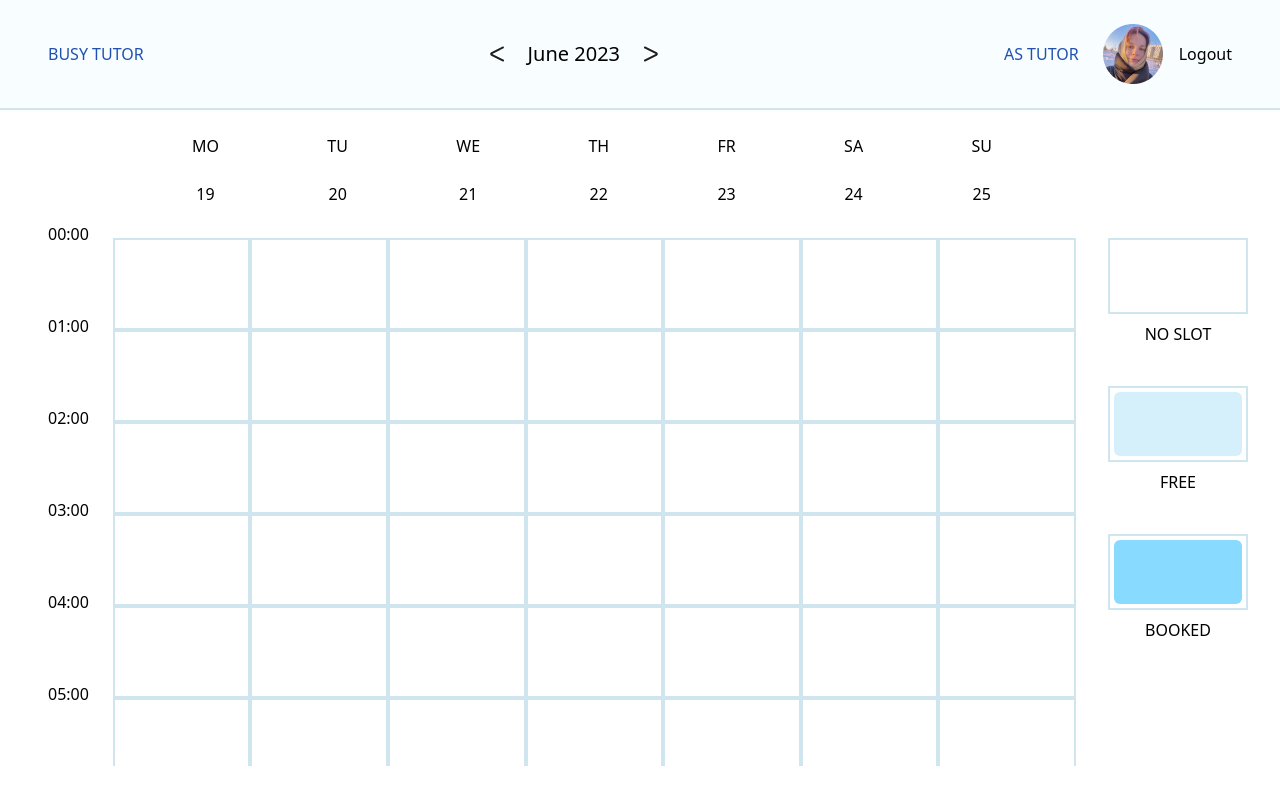
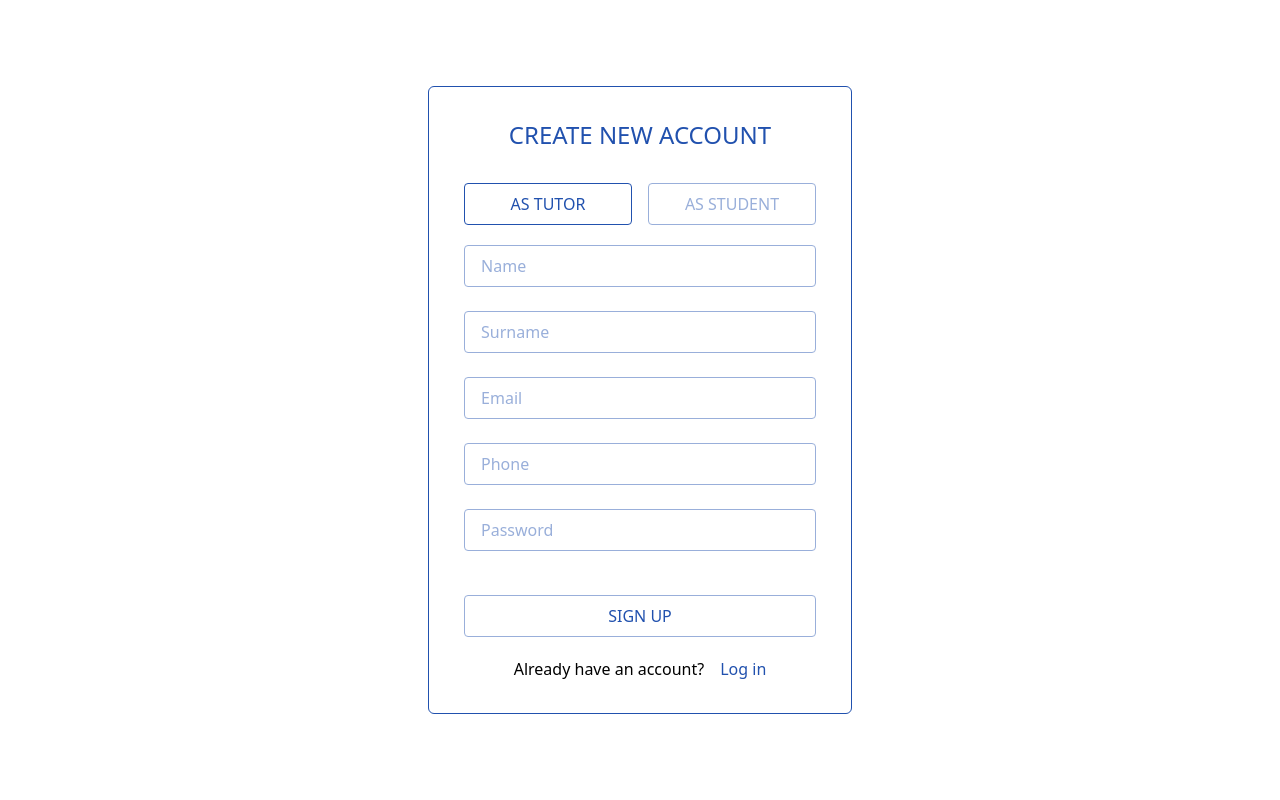
Before and after one commit to mpvnlv/Busy_tutor, a React (Create React App) app in the folder frontend/: page / in a window 1280 px wide. Built offline with nearby package versions, Linux system fonts and the light colour scheme.

Commit message:
Add registration page

```diff
--- a/frontend/package.json
+++ b/frontend/package.json
@@ -9,7 +9,9 @@
     "@testing-library/user-event": "^13.5.0",
     "react": "^18.2.0",
     "react-dom": "^18.2.0",
+    "react-hook-form": "^7.45.0",
     "react-redux": "^8.1.0",
+    "react-router-dom": "^6.13.0",
     "react-scripts": "5.0.1",
     "web-vitals": "^2.1.4"
   },
--- a/frontend/src/App.js
+++ b/frontend/src/App.js
@@ -1,12 +1,16 @@
+import { Route, Routes } from 'react-router-dom';
 import './App.css';
-import {Header }from './components/Header/Header';
 import { Calendar } from './pages/Calendar/Calendar';
+import { Register } from './pages/Register/Register';
+
 
 export const App = () => {
   return (
     <div className="container mx-auto max-w-screen-[1440px]">
-      <Header />
-      <Calendar />
+      <Routes>
+        <Route path="/" element={<Register />} />
+        <Route path="/calendar" element={<Calendar />} />
+      </Routes>
     </div>
   );
 }
--- a/frontend/src/components/Calendar/TimeSlotBooking.js
+++ b/frontend/src/components/Calendar/TimeSlotBooking.js
@@ -3,83 +3,89 @@ export const TimeSlotBooking = () => {
   const slots = ["NO SLOT", "FREE", "BOOKED"];
   const colors = ["bg-slot_no", "bg-slot_free", "bg-booked_normal"];
 
-  var [count, setCount] = useState(0)
+  var [count, setCount] = useState(0);
   // const [users, setUsers] = useState([])
 
-  const postData = async (url = '', data = {}) => {
-
+  const postData = async (url = "", data = {}) => {
     // Формируем запрос
     const response = await fetch(url, {
       // Метод, если не указывать, будет использоваться GET
-      method: 'POST',
+      method: "POST",
       headers: {
         "Content-type": "application/json",
         "Access-Control-Allow-Origin": "*",
         "Access-Control-Allow-Headers": "content-type",
       },
       // Данные
-      body: JSON.stringify(data)
+      body: JSON.stringify(data),
     });
     return response;
-  }
+  };
   var fullname = "";
 
   const get_info = () => {
     // setCount(count + 1);
     const data_student = {
-      "type": "log",
-      "mail": "ekjfnvjer",
-      "password": "123456"
-    }
-    postData('https://testing.egorleb.repl.co', data_student).then(async (data_) => {
+      type: "log",
+      mail: "ekjfnvjer",
+      password: "123456",
+    };
+    postData("https://testing.egorleb.repl.co", data_student).then(
+      async (data_) => {
         const response = await data_.json();
         fullname = response.fullname;
         console.log(response.fullname);
         return response;
-    });
       }
+    );
+  };
   const sendFreeTime = () => {
     const data = {
-      "type": "setTime",
-      "mail": "ekjfnvjer",//видимо будем хранить в локалке данные
-      "password": "123456",
-      "freeSlots": "[[datetime, datetime], [datetime, datetime], ..., [datetime, datetime]]",
-      "busySlots": "[[datetime, datetime], [datetime, datetime], ..., [datetime, datetime]]"
-    }
-    postData('https://testing.egorleb.repl.co', data).then(async (data_) => {
+      type: "setTime",
+      mail: "ekjfnvjer", //видимо будем хранить в локалке данные
+      password: "123456",
+      freeSlots:
+        "[[datetime, datetime], [datetime, datetime], ..., [datetime, datetime]]",
+      busySlots:
+        "[[datetime, datetime], [datetime, datetime], ..., [datetime, datetime]]",
+    };
+    postData("https://testing.egorleb.repl.co", data).then(async (data_) => {
       const res = await data_.json();
-      console.log("1")
+      console.log("1");
     });
-
-  }
+  };
 
   useEffect(() => {
+    if (count > 1) {
+      setCount(0);
+    }
     if (count === 1) {
-      sendFreeTime()
+      sendFreeTime();
     }
     if (count === 2) {
-      get_info()
+      get_info();
     }
-    if (count > 1) {
-        setCount(0)
-      }
-  }, [count])
-
+  }, [count]);
 
   return (
     <div className="group p-1 border-header_border border-2 relative">
       <div
-        onClick={() => {setCount(count+1)}}
+        onClick={() => {
+          setCount(count + 1);
+        }}
         className={`pb-20 hover:bg-no_slot_hover hover:cursor-pointer rounded-md  ${colors[count]}`}
       ></div>
-      {count === 2 ? <div
+      {count === 2 ? (
+        <div
           className="flex flex-col justify-center items-center  absolute -top-14 -right-28 group-hover:visible invisible  bg-white border-booked_clicked border-2 py-4 px-10 z-20
       rounded-tl-lg rounded-tr-lg rounded-br-lg text-booked_clicked"
         >
-        <p className="z-30" >{fullname}</p>
+          <p className="z-30">{fullname}</p>
           <p className="z-30">тут мне с сервера пришлют номер телефона</p>
-      </div> : <></>}
-
+        </div>
+      ) : (
+        <></>
+      )}
     </div>
   );
-}
+};
--- a/frontend/src/index.js
+++ b/frontend/src/index.js
@@ -4,12 +4,16 @@ import './index.css';
 import { App } from './App';
 import store from "./store/store";
 import { Provider } from "react-redux";
+import { BrowserRouter } from "react-router-dom";
 
 const root = ReactDOM.createRoot(document.getElementById('root'));
+
 root.render(
   <React.StrictMode>
     <Provider store={store}>
-      <App />
+      <BrowserRouter>
+        <App />
+      </BrowserRouter>
     </Provider>
   </React.StrictMode>
 );
--- a/frontend/src/pages/Calendar/Calendar.js
+++ b/frontend/src/pages/Calendar/Calendar.js
@@ -3,11 +3,13 @@ import { Days } from "../../components/Calendar/Days";
 import { Time } from "../../components/Calendar/Time";
 import { Timeslots } from "../../components/Calendar/TimeSlots";
 import { SlotsDescription } from "../../components/Calendar/SlotsDescription";
+import { Header } from "../../components/Header/Header";
 
 export const Calendar = () => {
 
   return (
     <>
+      <Header/>
       <Days />
       <div className="flex flex-row items-start">
         <div className="flex flex-row overflow-auto no-scrollbar w-full max-h-[calc(100vh-16rem)]">
--- /dev/null
+++ b/frontend/src/pages/Register/Register.js
@@ -0,0 +1,143 @@
+import { useState } from "react";
+import { useForm } from "react-hook-form";
+import { useNavigate } from "react-router-dom";
+
+export const Register = () => {
+  const {
+    register,
+    formState: { errors, isValid },
+    handleSubmit,
+    reset,
+  } = useForm({ mode: "onBlur", shouldUnregister: true });
+
+  const onSubmit = (data) => {
+    data.role = role;
+    console.log(JSON.stringify(data));
+    navigate("/calendar");
+  };
+
+  const [role, setRole] = useState("Student");
+  const navigate = useNavigate();
+
+  return (
+    <div className="flex flex-col items-center justify-center h-screen">
+      <form
+        onSubmit={handleSubmit(onSubmit)}
+        className="flex flex-col items-center justify-center max-h-fit max-w-fit rounded-md border border-booked_clicked  px-42 py-8"
+      >
+        <h1 className="mb-8 mx-20 text-booked_clicked text-2xl">
+          CREATE NEW ACCOUNT
+        </h1>
+        <div className="flex flex-row items-center justify-between w-5/6 mb-2">
+          <button
+            type="button"
+            onClick={() => setRole("Tutor")}
+            className={`flex flex-col justify-center items-center rounded  border  w-1/2 py-2 mr-4
+            ${
+              role === "Tutor"
+                ? "border-disabled_border text-disabled_border cursor-default"
+                : "border-booked_clicked text-booked_clicked hover:bg-button_selected"
+            }`}
+          >
+            AS TUTOR
+          </button>
+          <button
+            type="button"
+            onClick={() => setRole("Student")}
+            className={`flex flex-col justify-center items-center rounded  border  w-1/2 py-2
+            ${
+              role === "Student"
+                ? "border-disabled_border text-disabled_border cursor-default"
+                : "border-booked_clicked text-booked_clicked hover:bg-button_selected"
+            }`}
+          >
+            AS STUDENT
+          </button>
+        </div>
+        <input
+          {...register("firstName", {
+            required: true,
+            maxLength: 20,
+            pattern: /^[A-Za-z]+$/i,
+          })}
+          type="text"
+          placeholder="Name"
+          className="flex flex-col items-center justify-center my-3 px-4 py-2 text-booked_clicked rounded border border-disabled_border placeholder-disabled_border w-5/6"
+        />
+        {errors?.firstName?.type === "required" && (
+          <p>This field is required</p>
+        )}
+        {errors?.firstName?.type === "maxLength" && (
+          <p>First name cannot exceed 20 characters</p>
+        )}
+        {errors?.firstName?.type === "pattern" && (
+          <p>Alphabetical characters only</p>
+        )}
+        <input
+          type="text"
+          {...register("lastName", {
+            required: true,
+            maxLength: 20,
+            pattern: /^[A-Za-z]+$/i,
+          })}
+          placeholder="Surname"
+          className="flex flex-col items-center justify-center my-3 px-4 py-2 text-booked_clicked rounded border border-disabled_border placeholder-disabled_border w-5/6"
+        ></input>
+        {errors?.lastName?.type === "required" && <p>This field is required</p>}
+        {errors?.lastName?.type === "maxLength" && (
+          <p>First name cannot exceed 20 characters</p>
+        )}
+        {errors?.lastName?.type === "pattern" && (
+          <p>Alphabetical characters only</p>
+        )}
+        <input
+          {...register("Email", {
+            required: true,
+            pattern: /^[A-Z0-9._%+-]+@[A-Z0-9.-]+\.[A-Z]{2,}$/i,
+          })}
+          type="email"
+          placeholder="Email"
+          className="flex flex-col items-center justify-center my-3 px-4 py-2 text-booked_clicked rounded border border-disabled_border placeholder-disabled_border w-5/6"
+        ></input>
+        {errors?.Email?.type === "required" && <p>This field is required</p>}
+        {errors?.Email?.type === "pattern" && <p>Not a valid email</p>}
+        <input
+          {...register("Phone", {
+            required: true,
+            pattern: /^[0-9]+$/,
+          })}
+          type="phone"
+          placeholder="Phone"
+          className="flex flex-col items-center justify-center my-3 px-4 py-2 text-booked_clicked rounded border border-disabled_border placeholder-disabled_border w-5/6"
+        ></input>
+        {errors?.Phone?.type === "required" && <p>This field is required</p>}
+        {errors?.Phone?.type === "pattern" && <p>Not a valid phone</p>}
+
+        <input
+          {...register("Password", {
+            required: true,
+            minLength: 8,
+          })}
+          type="password"
+          placeholder="Password"
+          className="flex flex-col items-center justify-center my-3 px-4 py-2 text-booked_clicked rounded border border-disabled_border placeholder-disabled_border w-5/6"
+        ></input>
+        {errors?.Email?.type === "required" && <p>This field is required</p>}
+        {errors?.Email?.type === "minLength" && (
+          <p>Password should be more than 7 symbols</p>
+        )}
+
+        <button
+          type="submit"
+          className="flex flex-col items-center justify-center  text-booked_clicked rounded border border-disabled_border placeholder-disabled_border hover:bg-button_selected w-5/6 py-2 mt-8"
+        >
+          SIGN UP
+        </button>
+        <div className="flex flex-row items-center justify-between mt-5">
+          <p>Already have an account?</p>
+          <p className="text-booked_clicked ml-4">Log in</p>
+        </div>
+      </form>
+    </div>
+  );
+};
--- a/frontend/tailwind.config.js
+++ b/frontend/tailwind.config.js
@@ -11,6 +11,8 @@ module.exports = {
         booked_clicked: "#2151AE",
         booked_normal: "#88DBFF",
         text_dark: "#221E1E",
+        button_selected: "#E7F8FF",
+        disabled_border: "#99AFDA",
       },
     },
   },
```
Also changed, not shown: 1 other file (tests, documents, lock files or other folders). Lines whose indentation alone changed are shown as unchanged.
